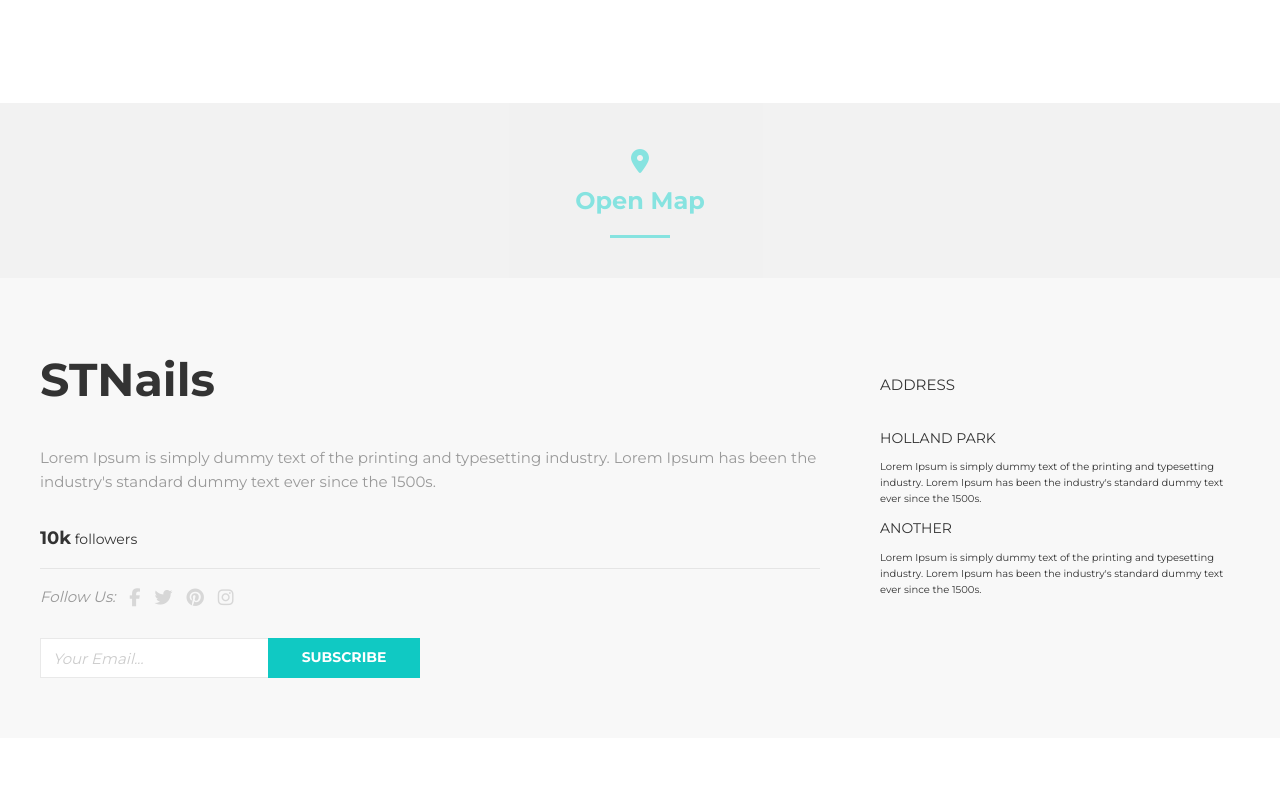
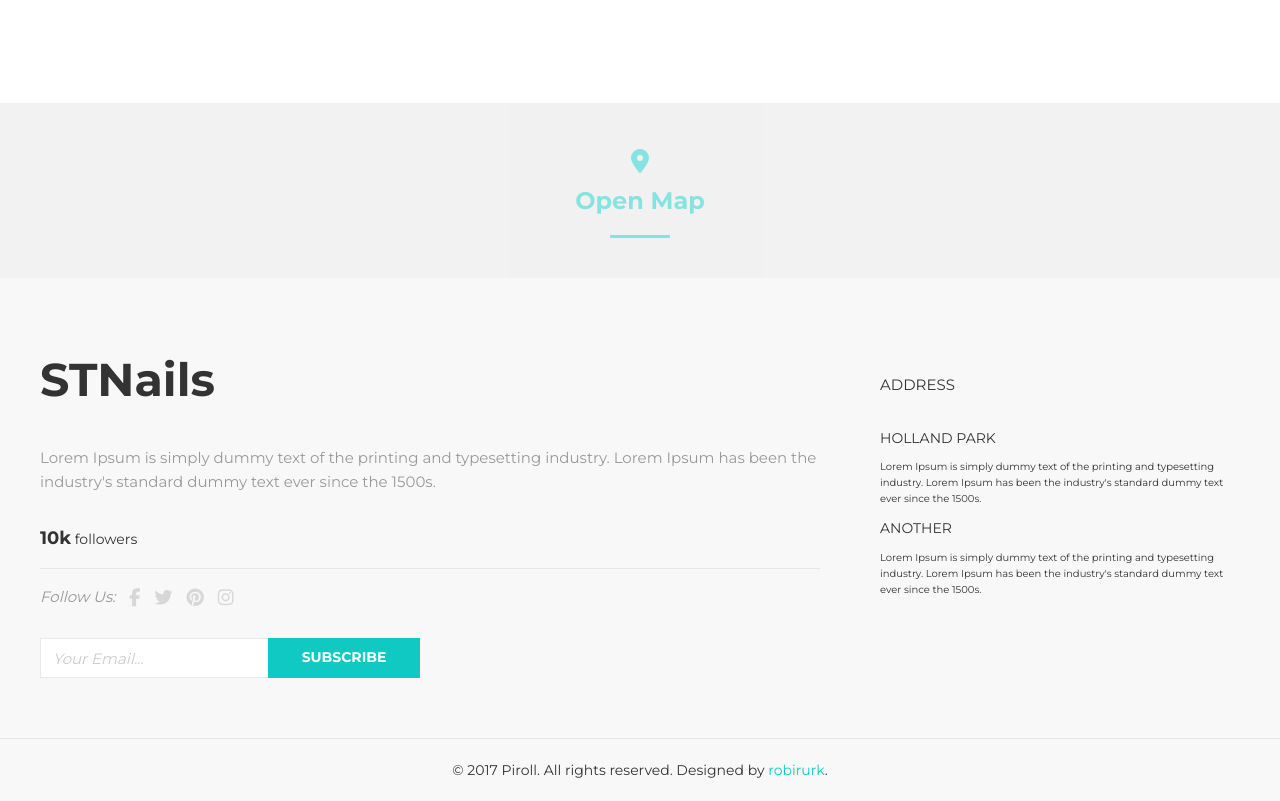
Before and after one commit to starkiv/first_landing_page, a plain HTML site: page index.html in a window 1280 px wide. Shown: the part 3512-4313 px from the top of the page. Before the commit the page ends 4250 px from the top, so only its background shows below. Drawn offline with Linux system fonts and the light colour scheme.

Commit message:
Added two block "Copyright".

```diff
--- a/css/style.css
+++ b/css/style.css
@@ -721,3 +721,19 @@
     font-size: 10px;
     padding-bottom: 10px;
 }
+
+/*Copyright*/
+
+.copyright {
+    padding: 20px 0;
+
+    border-top: 1px solid #e5e5e5;
+
+    font-size: 14px;
+    color: #333;
+    text-align: center;
+}
+
+.copyright span {
+    color: #10c9c3;
+}
--- a/index.html
+++ b/index.html
@@ -380,6 +380,10 @@
             </div>
         </div>
     </div>
+    <div class="copyright">
+        © 2017 Piroll. All rights reserved.
+        Designed by <span>robirurk</span>.
+    </div>
 </footer>
 
 </body>
```
